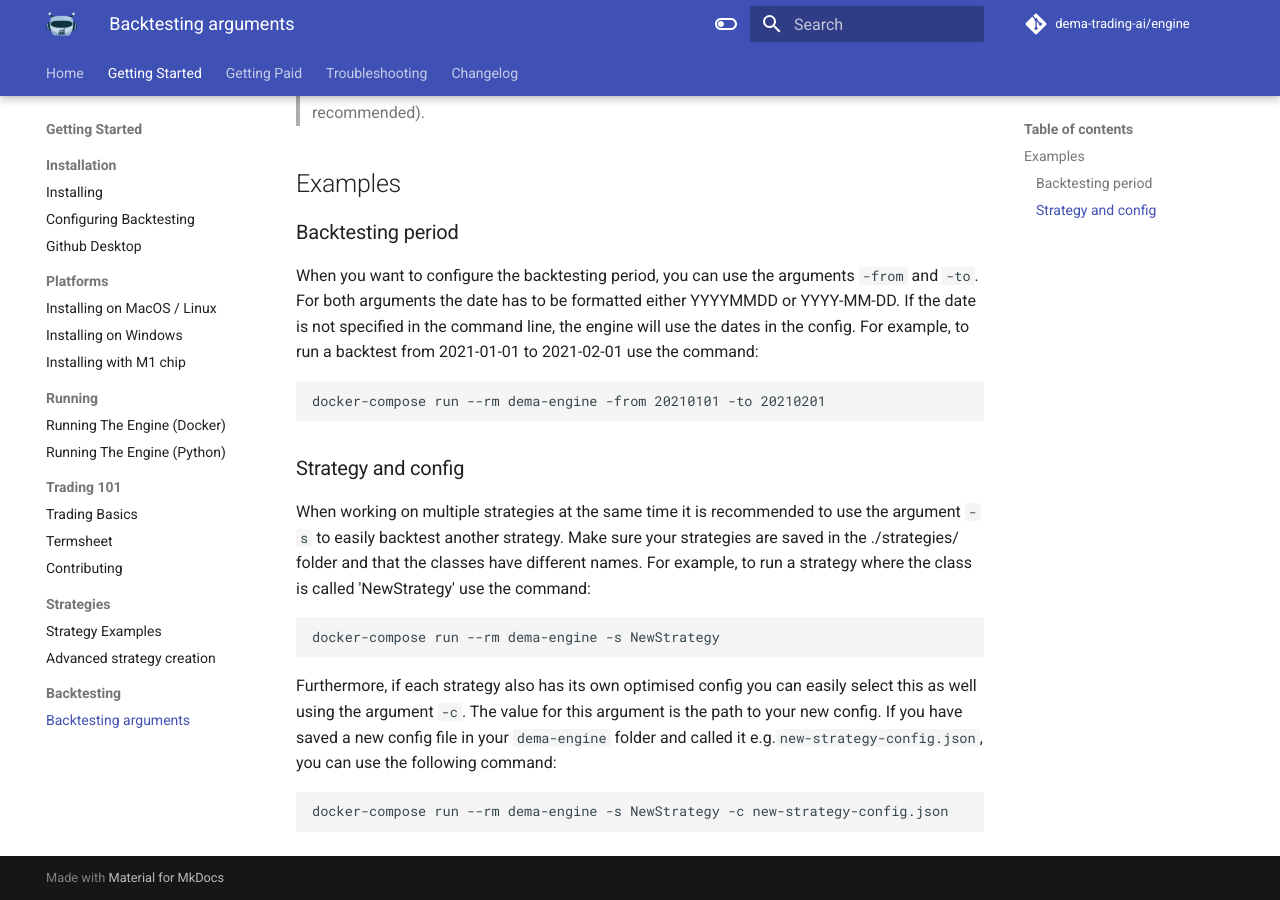
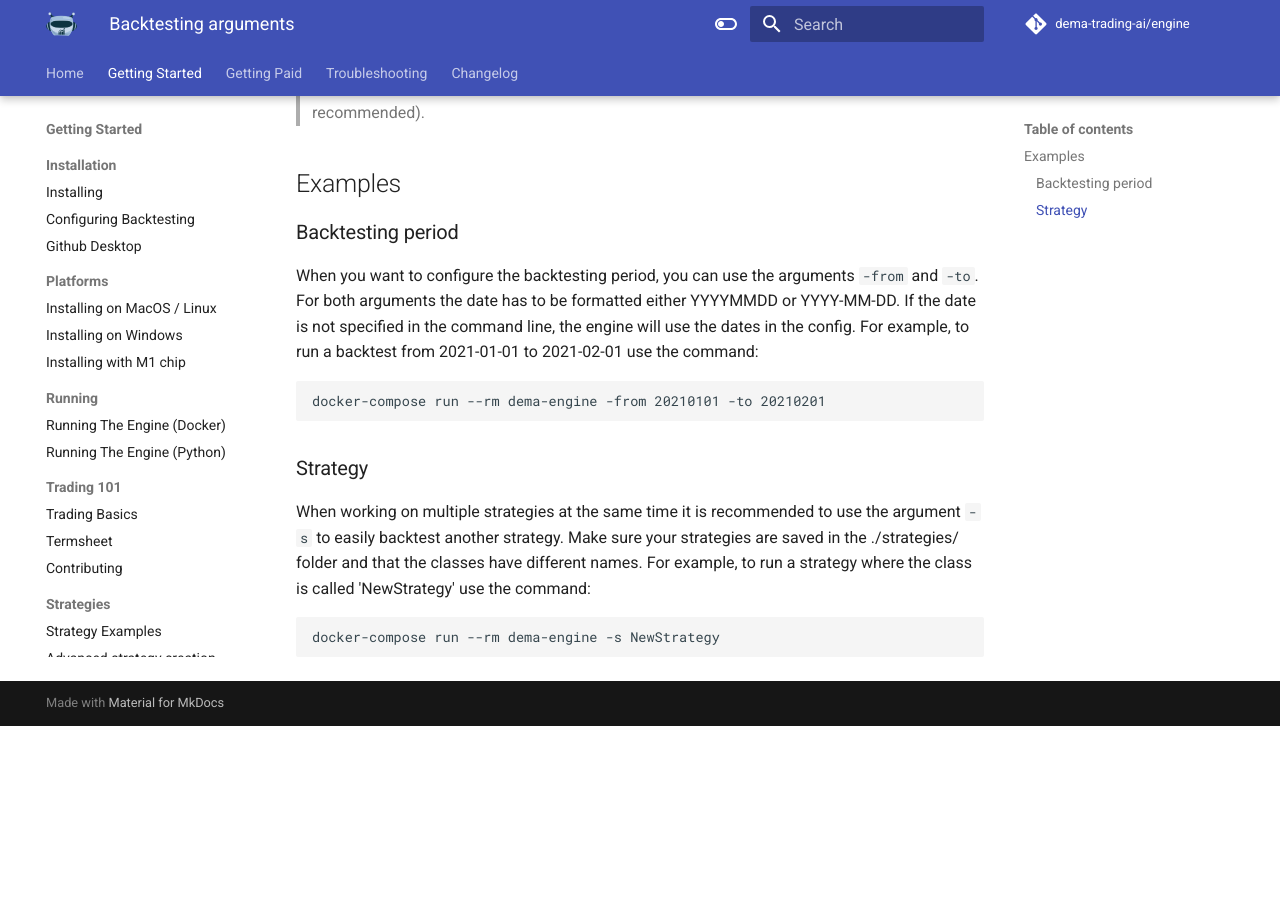
Before and after one commit to dema-trading-ai/docs, an MkDocs documentation site: the page built from docs/getting_started/backtesting/arguments.md, in a window 1280 px wide and 900 px high, scrolled down 986 px. Built offline with MkDocs 1.6.1 and Material for MkDocs 9.7.7, drawn with Linux system fonts in a browser that asks for light colours; comment, search, counter and statistics services are not loaded; after the commit the page ends 1712 px from its top, so only the background shows below that.

Commit message:
Removed config CLI in arguments

````diff
--- a/docs/getting_started/backtesting/arguments.md
+++ b/docs/getting_started/backtesting/arguments.md
@@ -56,17 +56,10 @@ docker-compose run --rm dema-engine -from 20210101 -to 20210201
 ```
 
 
-### Strategy and config
+### Strategy
 When working on multiple strategies at the same time it is recommended to use the argument ```-s``` to easily backtest
 another strategy. Make sure your strategies are saved in the ./strategies/ folder and that the classes have different
 names. For example, to run a strategy where the class is called 'NewStrategy' use the command:
 ```
 docker-compose run --rm dema-engine -s NewStrategy
 ```
-
-Furthermore, if each strategy also has its own optimised config you can easily select this as well using the argument
-```-c```. The value for this argument is the path to your new config. If you have saved a new config file in your
-```dema-engine``` folder and called it e.g.```new-strategy-config.json```, you can use the following command:
-```
-docker-compose run --rm dema-engine -s NewStrategy -c new-strategy-config.json
-```
````
